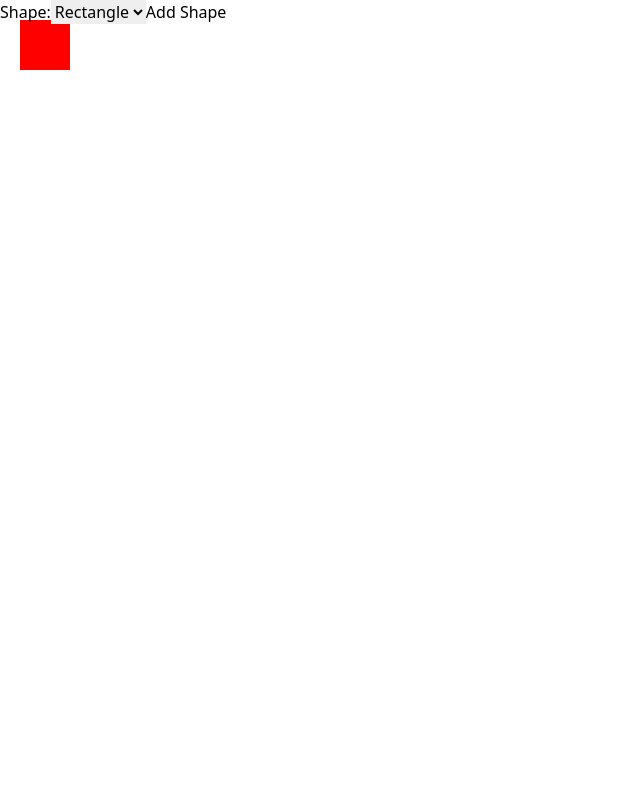
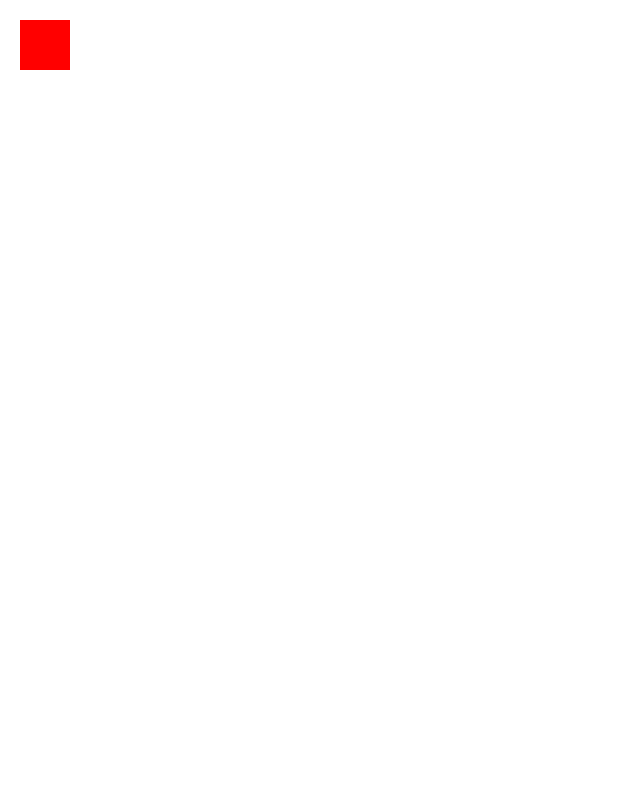
Before and after one commit to CHAIS-Squad/ChaisBoard, a Next.js app in the folder frontend/: page / in a window 1280 px wide. Shown: the top 800 px of the page, without its empty margins (0-640 px from the left). Built offline with nearby package versions, Linux system fonts and the light colour scheme.

Commit message:
draggable stars working

```diff
--- a/frontend/components/DraggableShapes.js
+++ b/frontend/components/DraggableShapes.js
@@ -1,66 +1,69 @@
-import { useState } from 'react';
-import { Layer, Star, Circle, Rect, Text } from 'react-konva';
+import React, { useState } from 'react';
+import { Stage, Layer, Star, Text } from 'react-konva';
 
-export default function DraggableShapes() {
-  const [shapes, setShapes] = useState([]);
-  const [selectedShape, setSelectedShape] = useState('Rect');
+function generateShapes() {
+    return [...Array(10)].map((_, i) => ({
+        id: i.toString(),
+        x: Math.random() * window.innerWidth,
+        y: Math.random() * window.innerHeight,
+        rotation: Math.random() * 180,
+        isDragging: false,
+    }));
+}
 
-  const addShape = () => {
-    const newShape = {
-      id: shapes.length.toString(),
-      type: selectedShape,
-      x: Math.random() * window.innerWidth * 0.8, // Avoid adding shapes too close to the edge
-      y: Math.random() * window.innerHeight * 0.8,
-      rotation: Math.random() * 180,
-    };
-    setShapes([...shapes, newShape]);
+const DraggableStars = () => {
+    const [stars, setStars] = useState(generateShapes());
+
+    const handleDragStart = (e) => {
+        const id = e.target.id();
+        setStars(
+            stars.map((star) => ({
+                ...star,
+                isDragging: star.id === id,
+            }))
+        );
     };
 
-  const shapeComponents = shapes.map((shape) => {
-    if (shape.type === 'Star') {
+    const handleDragEnd = (e) => {
+        setStars(
+            stars.map((star) => ({
+                ...star,
+                isDragging: false,
+            }))
+        );
+    };
+
     return (
+        <Stage width={window.innerWidth} height={window.innerHeight}>
+            <Layer>
+                <Text text="Try to drag a star" fontSize={24} fill="#555" padding={20} />
+                {stars.map((star, index) => (
                     <Star
-          key={shape.id}
-          x={shape.x}
-          y={shape.y}
+                        key={star.id}
+                        id={star.id}
+                        x={star.x}
+                        y={star.y}
                         numPoints={5}
                         innerRadius={20}
                         outerRadius={40}
                         fill="#89b717"
+                        opacity={0.8}
                         draggable
-          rotation={shape.rotation}
+                        rotation={star.rotation}
+                        shadowColor="black"
+                        shadowBlur={10}
+                        shadowOpacity={0.6}
+                        shadowOffsetX={star.isDragging ? 10 : 5}
+                        shadowOffsetY={star.isDragging ? 10 : 5}
+                        scaleX={star.isDragging ? 1.2 : 1}
+                        scaleY={star.isDragging ? 1.2 : 1}
+                        onDragStart={handleDragStart}
+                        onDragEnd={handleDragEnd}
                     />
+                ))}
+            </Layer>
+        </Stage>
     );
-    } else if (shape.type === 'Rect') {
-      return (
-        <Rect
-          key={shape.id}
-          x={shape.x}
-          y={shape.y}
-          width={50}
-          height={50}
-          fill="#00D2FF"
-          draggable
-          rotation={shape.rotation}
-        />
-      );
-    }
-  });
-  return (
-    <>
-    <div style={{ position: 'absolute', top: 0, left: 0, zIndex: 10 }}>
-        <label>
-          Shape:
-          <select value={selectedShape} onChange={(e) => setSelectedShape(e.target.value)}>
-            <option value="Star">Star</option>
-            <option value="Rect">Rectangle</option>
-          </select>
-        </label>
-        <button onClick={addShape}>Add Shape</button>
-      </div>
-      <Layer>
-        {shapeComponents}
-      </Layer>
-    </>
-  )
-}
+};
+
+export default DraggableStars;
--- a/frontend/components/MultiLayerCanvas.js
+++ b/frontend/components/MultiLayerCanvas.js
@@ -5,9 +5,7 @@ import { Stage, Layer, Rect, Text } from 'react-konva';
 const Whiteboard = dynamic(() => import('../components/Whiteboard'), {
   ssr: false,
 });
-const DraggableShapes = dynamic(() => import('../components/DraggableShapes'), {
-  ssr: false,
-});
+const DraggableShapes = dynamic(() => import('../components/DraggableShapes'), { ssr: false });
 
 export default function MultiLayerCanvas() {
 
```
Lines whose indentation alone changed are shown as unchanged.
